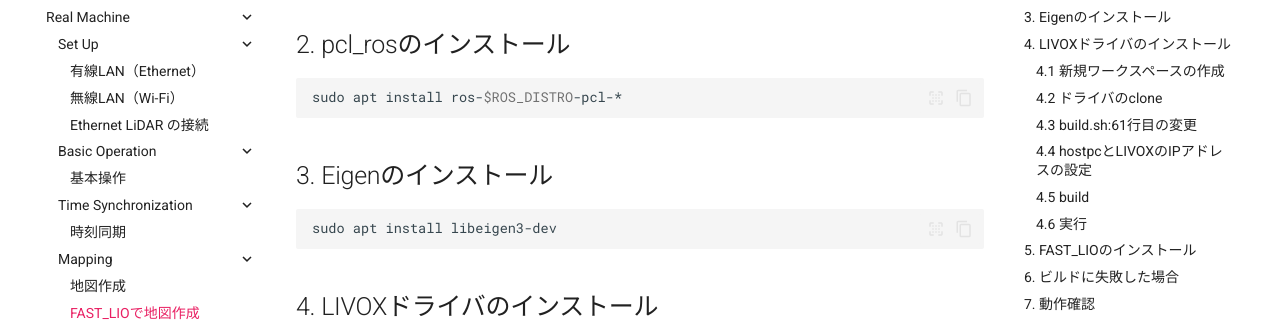
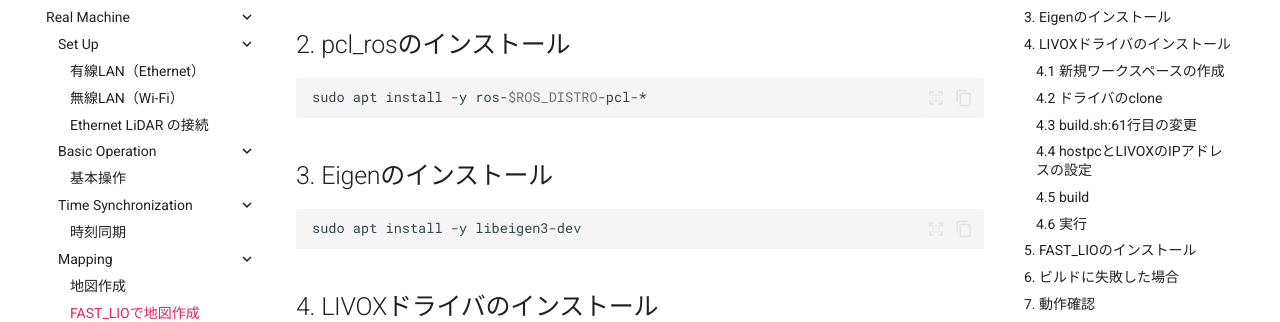
Before and after one commit to CIT-Autonomous-Robot-Lab/raspicat_documentation, an MkDocs documentation site: the page built from docs/document/real_machine/mapping/fast_lio.md, in a window 1280 px wide and 900 px high, scrolled down 829 px. Shown: the part 172-494 px from the top of the window. Built offline with MkDocs 1.6.1 and Material for MkDocs 9.7.7, drawn with Linux system fonts in a browser that asks for light colours; comment, search, counter and statistics services are not loaded; some of the changed text lies outside the part shown.

````diff
--- a/docs/document/real_machine/mapping/fast_lio.md
+++ b/docs/document/real_machine/mapping/fast_lio.md
@@ -28,13 +28,13 @@ LiDARの特徴点とIMUデータを緊密に結合し、高速動作、ノイズ
 ## 2. pcl_rosのインストール
 
 ```bash
-sudo apt install ros-$ROS_DISTRO-pcl-*
+sudo apt install -y ros-$ROS_DISTRO-pcl-*
 ```
 
 ## 3. Eigenのインストール
 
 ```bash
-sudo apt install libeigen3-dev
+sudo apt install -y libeigen3-dev
 ```
 
 ## 4. LIVOXドライバのインストール
````
Also changed, not shown: other parts of docs/document/real_machine/mapping/fast_lio.md (+1 -1 lines).
